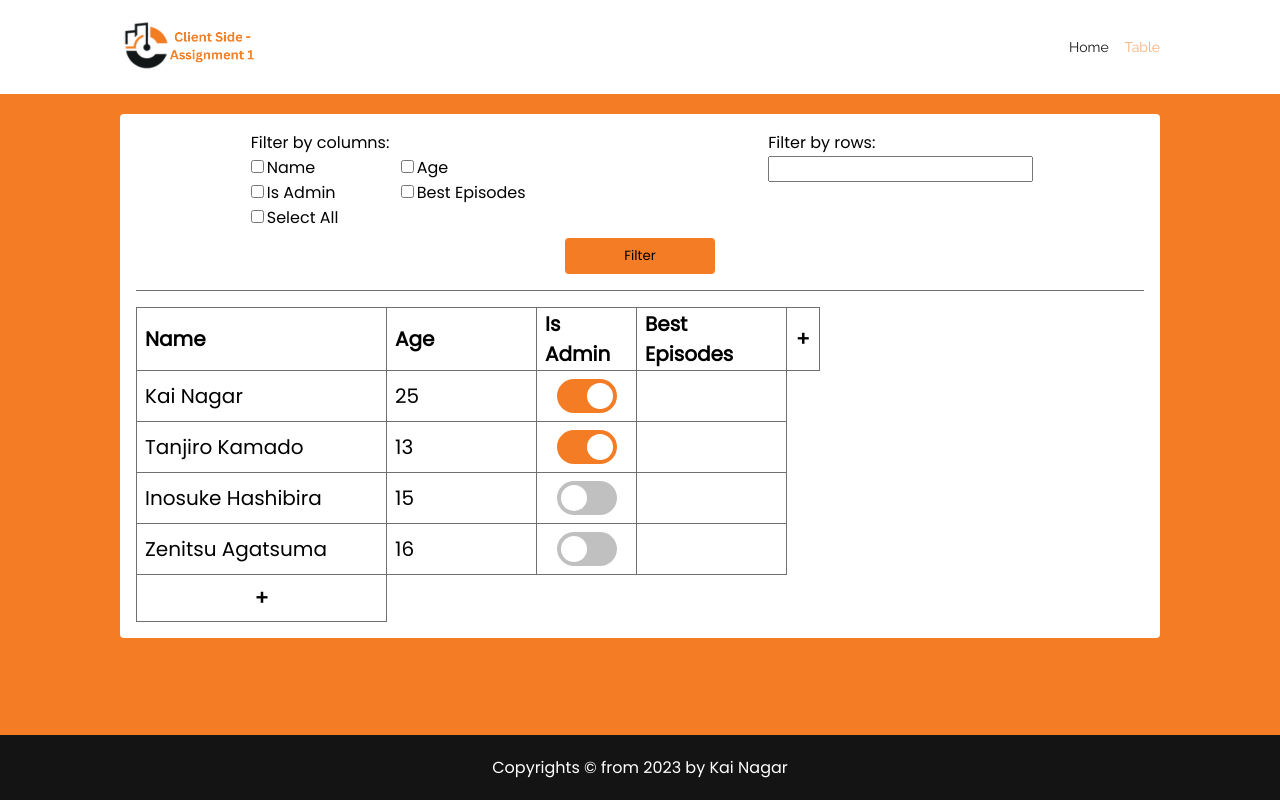
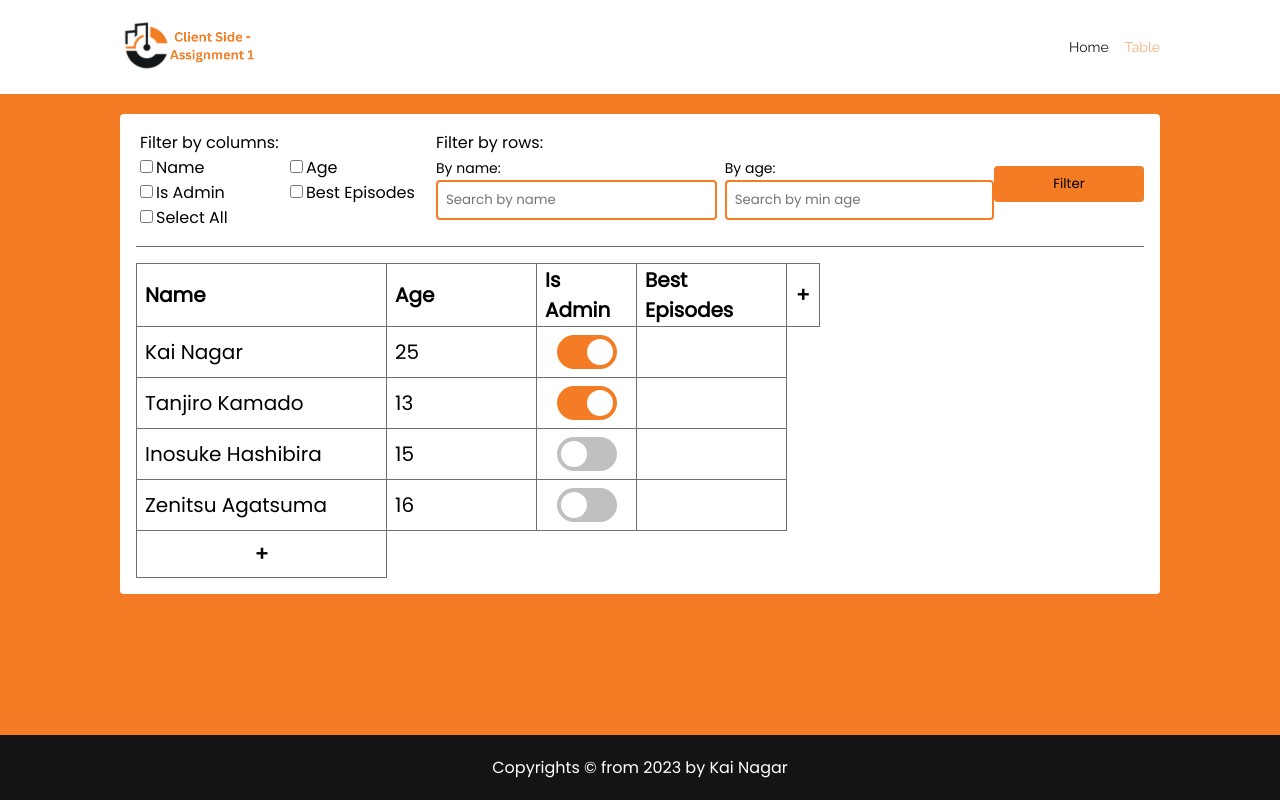
Before and after one commit to KaiNagar/TableDataUX-UI, a React (Create React App) app: page /#/table in a window 1280 px wide. Built offline with nearby package versions, Linux system fonts and the light colour scheme.

Commit message:
sending full filter to the service

```diff
--- a/src/cmps/DataFilter.jsx
+++ b/src/cmps/DataFilter.jsx
@@ -1,7 +1,17 @@
+import { useEffect } from 'react'
 import { useState } from 'react'
 
 export const DataFilter = ({ onSetFilterBy, columns }) => {
   const [selectedColumns, setSelectedColumns] = useState([])
+
+  const [rowFilter, setRowFilter] = useState({ text: '', minAge: '' })
+  useEffect(() => {
+    onSetFilterBy({
+      columns: selectedColumns,
+      text: rowFilter.text,
+      minAge: rowFilter.minAge,
+    })
+  }, [rowFilter])
 
   const handleCheckboxChange = (columnId) => {
     setSelectedColumns((prevSelectedColumns) => {
@@ -25,12 +35,24 @@ export const DataFilter = ({ onSetFilterBy, columns }) => {
     }
   }
 
+  const handleRowFilterChange = ({ target }) => {
+    const { name: field, value, type } = target
+    setRowFilter((prevState) => ({
+      ...prevState,
+      [field]: type === 'number' ? +value : value,
+    }))
+  }
+
   const handleFilter = () => {
-    onSetFilterBy(selectedColumns)
+    onSetFilterBy({
+      columns: selectedColumns,
+      text: rowFilter.text,
+      minAge: rowFilter.minAge,
+    })
   }
   return (
     <section className='data-filter flex column align-center'>
-      <div className='filters-containers flex space-around'>
+      <div className='filters-containers flex space-between'>
         <div className='column-filter-container'>
           <h1 className='columns-filter-header'>Filter by columns:</h1>
           <div className='check-boxes-container'>
@@ -56,12 +78,35 @@ export const DataFilter = ({ onSetFilterBy, columns }) => {
         </div>
         <div className='rows-filter-container'>
           <h1 className='rows-filter-header'>Filter by rows:</h1>
-          <input type='text' />
+          <div className='rows-inputs-container flex'>
+            <div className=''>
+              <label htmlFor='byName'>By name:</label>
+              <input
+                type='text'
+                id='byName'
+                value={rowFilter.text}
+                name='text'
+                onChange={handleRowFilterChange}
+                placeholder='Search by name'
+              />
+            </div>
+            <div className=''>
+              <label htmlFor='byAge'>By age:</label>
+              <input
+                id='byAge'
+                type='number'
+                value={rowFilter.minAge}
+                name='minAge'
+                onChange={handleRowFilterChange}
+                placeholder='Search by min age'
+              />
+            </div>
+          </div>
         </div>
+        <button className='filter-btn' onClick={handleFilter}>
+          Filter
+        </button>
       </div>
-      <button className='filter-btn' onClick={handleFilter}>
-        Filter
-      </button>
     </section>
   )
 }
--- a/src/pages/TableIndex.jsx
+++ b/src/pages/TableIndex.jsx
@@ -74,9 +74,8 @@ export const TableIndex = () => {
     }
   }
 
-  const onSetFilterBy = (columnsId) => {
-    console.log(columnsId)
-    setFilterBy((prevFilter) => ({ ...prevFilter, columns: columnsId }))
+  const onSetFilterBy = (newFilter) => {
+    setFilterBy(newFilter)
   }
 
   const onSaveCell = (rowId, columnId, elInput) => {
```
